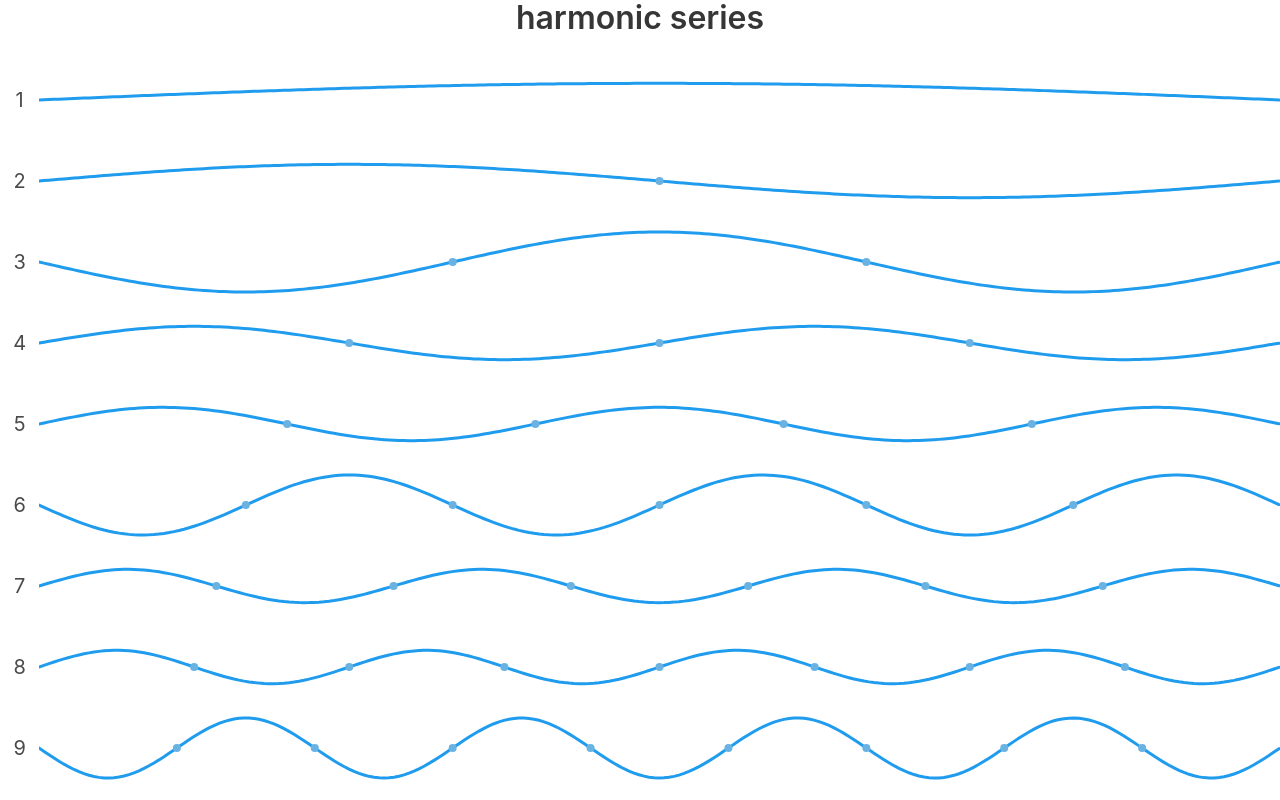
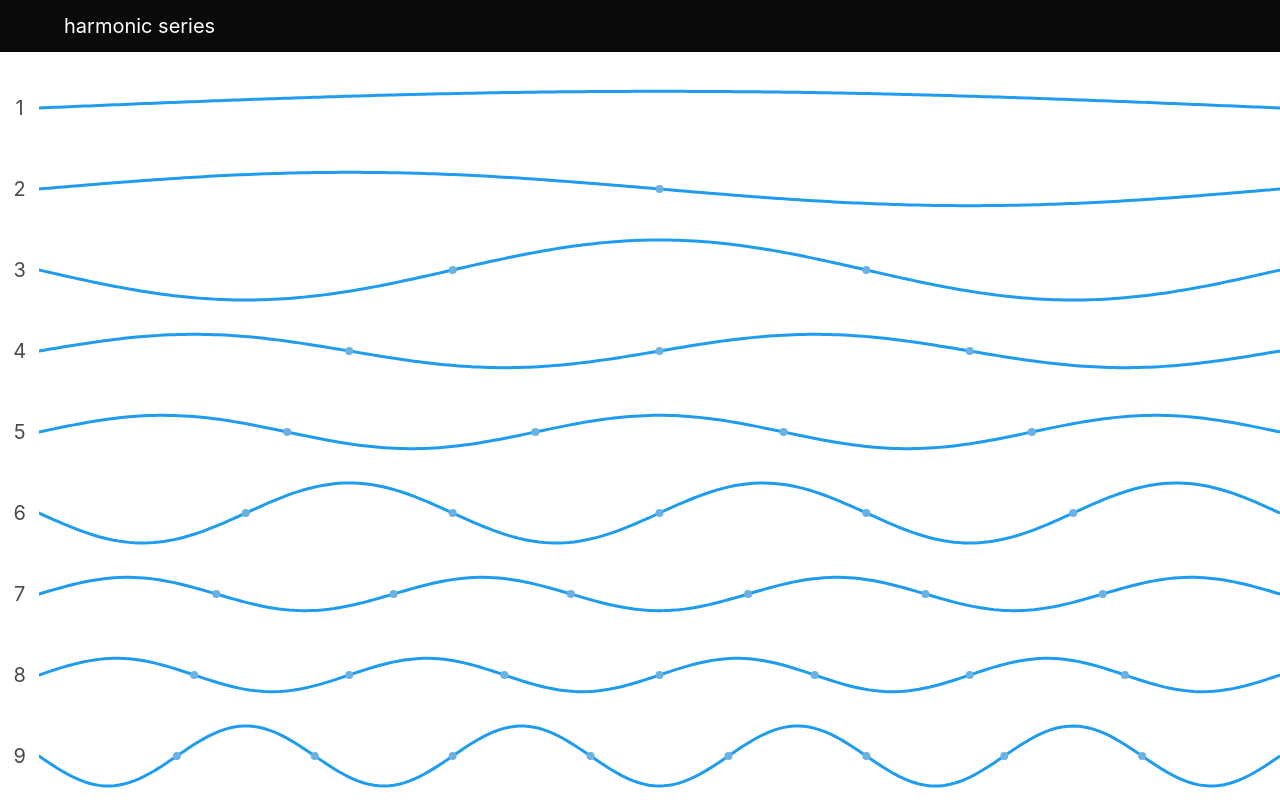
Before and after one commit to d-rowe/harmonic-visualizer, a React (Create React App) app: page / in a window 1280 px wide. Shown: the top 800 px of the page. Built offline with nearby package versions, Linux system fonts and the light colour scheme.

Commit message:
added navbar

```diff
--- a/src/App.css
+++ b/src/App.css
@@ -33,3 +33,13 @@
     transform: rotate(360deg);
   }
 }
+
+.navbar-item.navbar-center {
+  flex-grow: 1;
+  flex-direction: column;
+  justify-content: center;
+}
+
+.navbar {
+  margin-bottom: 1em;
+}
--- a/src/App.js
+++ b/src/App.js
@@ -6,7 +6,16 @@ import "./App.css";
 function App() {
   return (
     <div>
-      <h1 class="title has-text-centered">harmonic series</h1>
+      <nav className="navbar is-black">
+        <div className="container">
+          <div className="navbar-brand">
+            <a className="navbar-item navbar-center subtitle">
+              harmonic series
+            </a>
+          </div>
+        </div>
+      </nav>
+      {/* <h1 className="title has-text-centered">harmonic series</h1> */}
       <div className="App" id="App">
         <Wave harmonic="1" />
         <Wave harmonic="2" />
@@ -18,8 +27,6 @@ function App() {
         <Wave harmonic="8" />
         <Wave harmonic="9" />
         <Wave harmonic="10" />
-        <Wave harmonic="11" />
-        <Wave harmonic="12" />
       </div>
     </div>
   );
--- a/src/components/wave.js
+++ b/src/components/wave.js
@@ -14,7 +14,7 @@ class Wave extends React.Component {
     this.resolution = 5;
     this.color = "hsl(204, 86%, 53%)";
     this.osc = new Tone.Oscillator(261.63 * this.harmonic).toMaster();
-    this.osc.volume.value = -10;
+    this.osc.volume.value = -20;
   }
 
   draw() {
```
